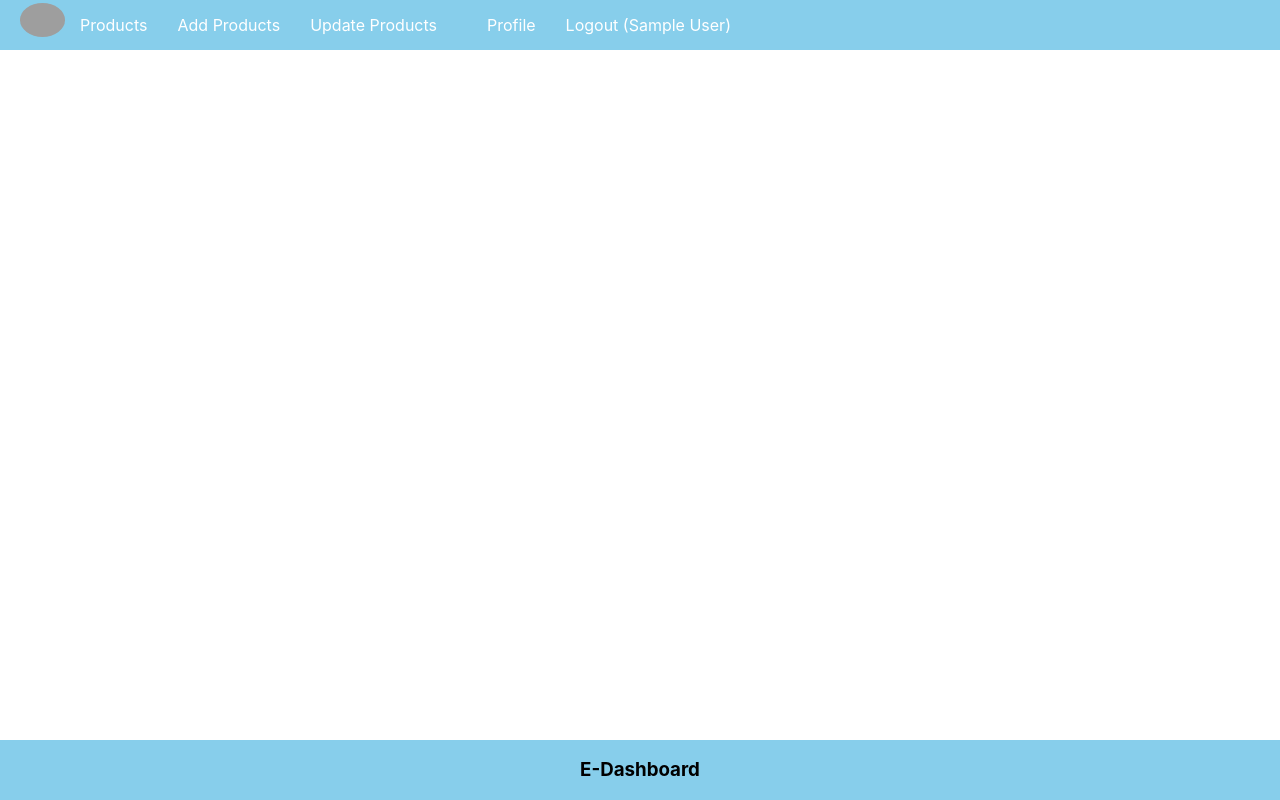
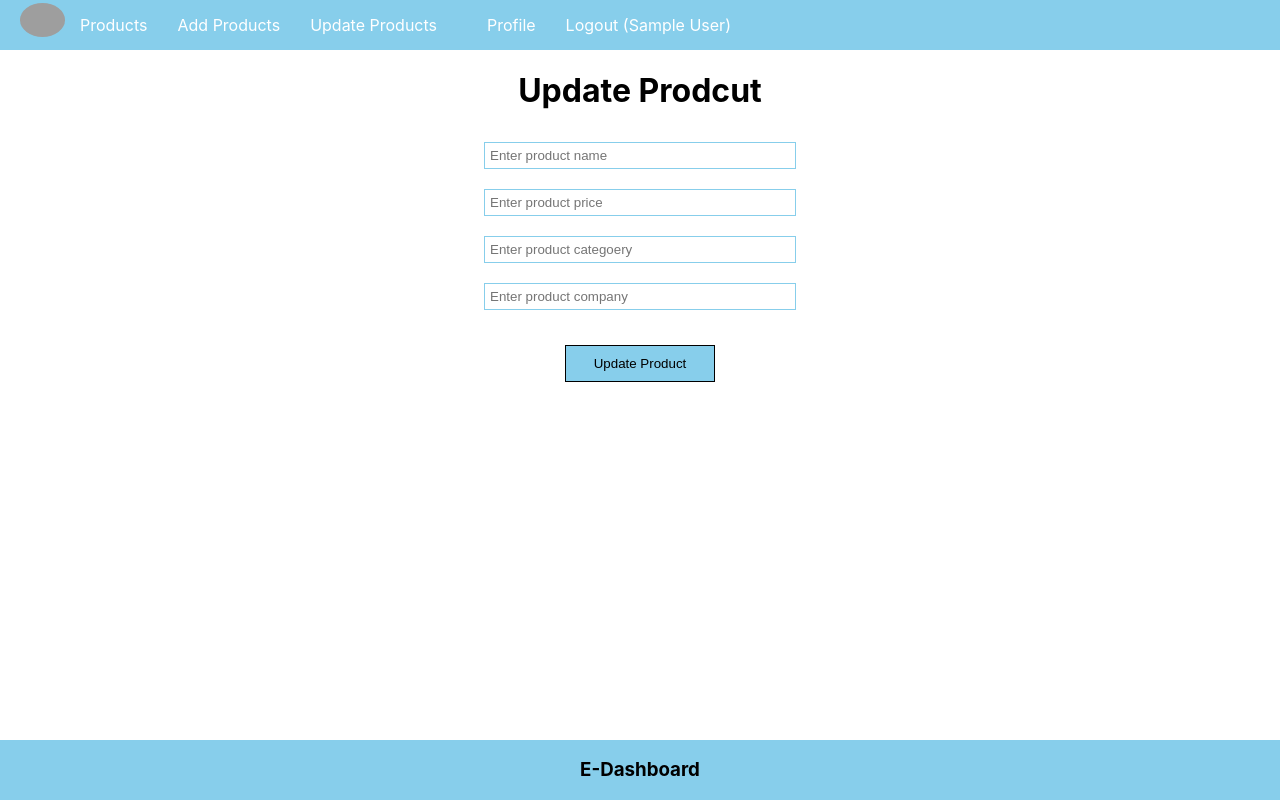
Before and after one commit to Vikesh667/Ecommmerce, a React (Create React App) app: page /update/1 in a window 1280 px wide. Built offline with nearby package versions, Linux system fonts and the light colour scheme; no server answers; sample sign-in values are in the browser's storage; grey boxes are pictures that could not be loaded.

Commit message:
Authentication

```diff
--- a/src/App.css
+++ b/src/App.css
@@ -90,3 +90,11 @@ margin-top: 5rem;
   margin-top: 3px;
   margin-left: 20px;
 }
+.search{
+  width: 400px;
+  margin: 20px;
+  height: 40px;
+  border:  1px solid skyblue;
+  padding-left: 20px;
+  outline: none;
+}
--- a/src/App.js
+++ b/src/App.js
@@ -7,6 +7,7 @@ import PrivateComponent from "./component/PrivateComponent";
 import Login from "./component/Login";
 import AddProduct from "./component/AddProduct";
 import ProductList from "./component/ProductList";
+import UpdateProduct from "./component/UpdateProduct";
 function App() {
   return (
     <div className="App">
@@ -16,7 +17,7 @@ function App() {
           <Route element={<PrivateComponent />}>
             <Route path="/" element={<ProductList/>} />
             <Route path="/add" element={<AddProduct/>} />
-            <Route path="/update" element={<h1>Update Products</h1>} />
+            <Route path="/update/:id" element={<UpdateProduct/>} />
             <Route path="/profile" element={<h1>Profile</h1>} />
           </Route>
           <Route path="/signup" element={<SignUp />} />
--- a/src/component/Login.js
+++ b/src/component/Login.js
@@ -18,8 +18,9 @@ const Login = () => {
      )
      result =await result.json()
      console.log(result)
-     if(result.name){
-      localStorage.setItem("User",JSON.stringify(result))
+     if(result.auth){
+      localStorage.setItem("User",JSON.stringify(result.user))
+      localStorage.setItem("token",JSON.stringify(result.auth))
       navigate('/')
      }
   }
--- a/src/component/ProductList.js
+++ b/src/component/ProductList.js
@@ -1,4 +1,5 @@
 import React, { useEffect, useState } from "react";
+import { Link } from "react-router-dom";
 
 const ProductList = () => {
   const [products, setProducts] = useState([]);
@@ -6,7 +7,11 @@ const ProductList = () => {
     getProducts();
   }, []);
   const getProducts = async () => {
-    let result = await fetch("http://localhost:5000/products");
+    let result = await fetch("http://localhost:5000/products",{
+      headers:{
+        authorization:`bearer ${JSON.parse(localStorage.getItem("token"))}`
+      }
+    });
     result = await result.json();
     setProducts(result);
   };
@@ -19,8 +24,27 @@ const ProductList = () => {
       getProducts();
     }
   };
+  const searchProduct=async(e)=>{
+    let key=e.target.value
+    if(key){
+      let result=await fetch(`http://localhost:5000/search/${key}`)
+      result=await result.json()
+     if(result){
+      setProducts(result)
+
+     }
+    }else{
+      getProducts()
+    }
+
+
+  }
   return (
     <div className="Product-list">
+      <h3>Product List</h3>
+      <input className="search"
+      onChange={searchProduct}
+      type="text" placeholder="Search Product..."/>
       <ul>
         <li>S. No</li>
         <li>Name</li>
@@ -28,7 +52,7 @@ const ProductList = () => {
         <li>Category</li>
         <li>Operation</li>
       </ul>
-      {products.map((item, index) => (
+      {products.length>0 ?products.map((item, index) => (
         <ul key={item._id}>
           <li>{index + 1}</li>
           <li>{item.name}</li>
@@ -36,9 +60,12 @@ const ProductList = () => {
           <li>{item.category}</li>
           <li>
             <button onClick={() => deleteProduct(item._id)}>Delete</button>
+            <Link to={"/update/"+item._id}>Update</Link>
           </li>
         </ul>
-      ))}
+      ))
+      :"Result not found"
+     }
     </div>
   );
 };
--- a/src/component/SignUp.js
+++ b/src/component/SignUp.js
@@ -16,7 +16,8 @@ const SignUp = () => {
       }
      })
      result=await result.json()
-        localStorage.setItem("User",JSON.stringify(result))
+        localStorage.setItem("User",JSON.stringify(result.result))
+        localStorage.setItem("token",JSON.stringify(result.auth))
        navigate('/')
     }
 
--- /dev/null
+++ b/src/component/UpdateProduct.js
@@ -0,0 +1,80 @@
+import React, { useEffect, useState } from "react";
+import {useParams,useNavigate} from "react-router-dom"
+const UpdateProduct = () => {
+  const [name, setName] = useState("");
+  const [price, setPrice] = useState("");
+  const [category, setCategoery] = useState("");
+  const [company, setCompany] = useState("");
+  const navigate=useNavigate()
+
+  const getProductDetails=async()=>{
+    let result= await fetch(`http://localhost:5000/product/${params.id}`)
+    result =await result.json()
+    setName(result.name)
+    setPrice(result.price)
+    setCategoery(result.category)
+    setCompany(result.company)
+  }
+
+  useEffect(()=>{
+    getProductDetails()
+  },[])
+  const params=useParams()
+  const updateProduct=async(e)=>{
+    e.preventDefault()
+  let result =await fetch(`http://localhost:5000/product/${params.id}`,
+  {
+    method:"Put",
+    body:JSON.stringify({name,price,category,company}),
+    headers:{
+        'Content-Type':"application/json"
+    }
+  })
+   result=await result.json()
+   navigate('/')
+
+ }
+
+  return (
+    <div className="product">
+      <h1>Update Prodcut</h1>
+      <input
+        className="inputBox"
+        type="text"
+        placeholder="Enter product name"
+        value={name}
+        onChange={(e)=>setName(e.target.value)}
+        />
+
+      <input
+        className="inputBox"
+        type="text"
+        placeholder="Enter product price"
+        value={price}
+        onChange={(e)=>setPrice(e.target.value)}
+        />
+
+      <input
+        className="inputBox"
+        type="text"
+        placeholder="Enter product categoery"
+        value={category}
+        onChange={(e)=>setCategoery(e.target.value)}
+        />
+
+      <input
+        className="inputBox"
+        type="text"
+        placeholder="Enter product company"
+        value={company}
+        onChange={(e)=>setCompany(e.target.value)}
+      />
+
+      <button className="AppButton" type="button" onClick={updateProduct}>
+        Update Product
+      </button>
+    </div>
+  );
+};
+
+export default UpdateProduct;
```
